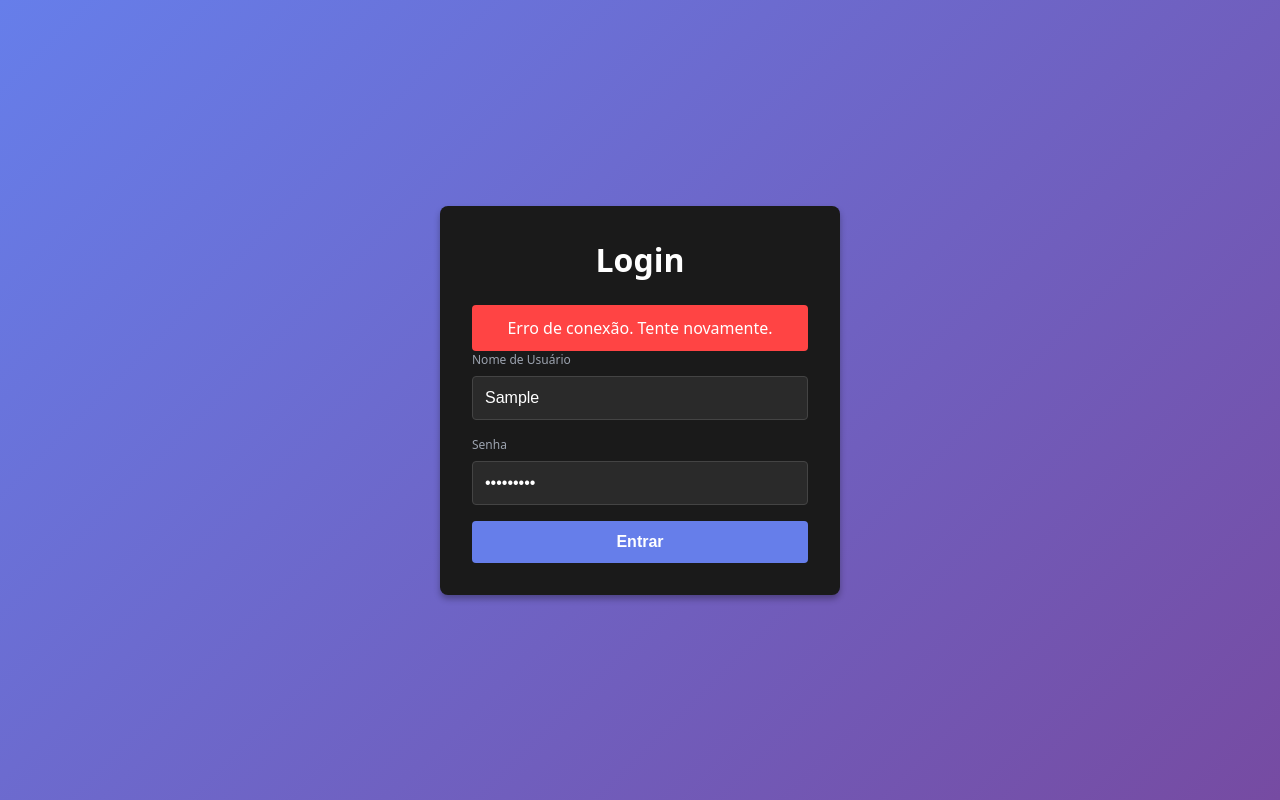
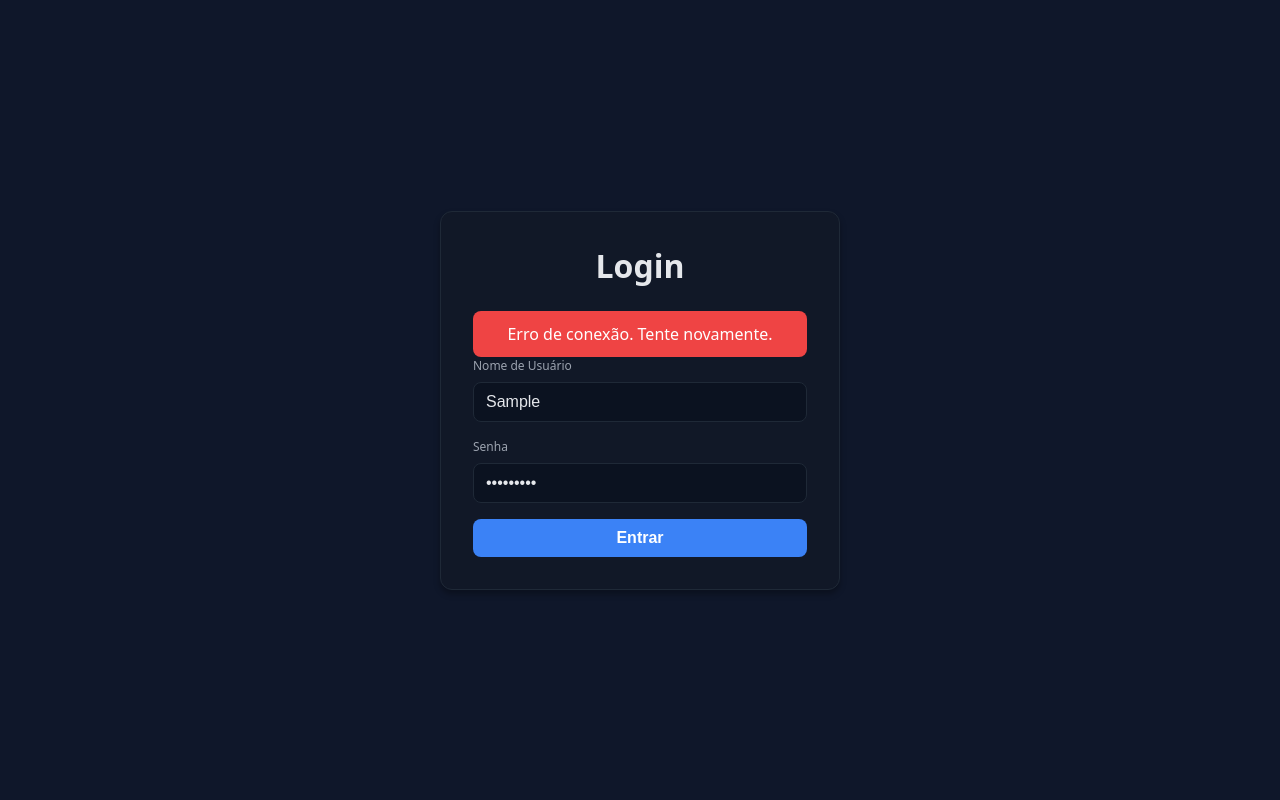
Before and after one commit to brunoosouza09/CONTROLE_PESSOAS, a website: page public/login.html in a window 1280 px wide. Both pictures are taken after typing "Sample", "Sample123" into the empty fields and a click on the button "Entrar". Drawn offline with Linux system fonts and the light colour scheme; no server answers.

Commit message:
fix: Corrigir formataÃ§Ã£o de telefone, melhorar botÃµes editar/excluir e padronizar cores do login

```diff
--- a/public/login.html
+++ b/public/login.html
@@ -11,12 +11,13 @@
             display: flex;
             align-items: center;
             justify-content: center;
-            background: linear-gradient(135deg, #667eea 0%, #764ba2 100%);
+            background: var(--bg);
         }
         .login-card {
-            background: var(--bg-card, #1a1a1a);
+            background: var(--card);
+            border: 1px solid var(--border);
             padding: 2rem;
-            border-radius: 8px;
+            border-radius: 12px;
             box-shadow: 0 4px 6px rgba(0, 0, 0, 0.3);
             width: 100%;
             max-width: 400px;
@@ -24,7 +25,7 @@
         .login-card h1 {
             text-align: center;
             margin-bottom: 1.5rem;
-            color: var(--text-primary, #fff);
+            color: var(--text);
         }
         .login-form {
             display: flex;
@@ -36,23 +37,28 @@
             flex-direction: column;
             gap: 0.5rem;
         }
+        .login-form label span {
+            font-size: 12px;
+            color: var(--muted);
+        }
         .login-form input {
-            padding: 0.75rem;
-            border: 1px solid #444;
-            border-radius: 4px;
-            background: var(--bg-input, #2a2a2a);
-            color: var(--text-primary, #fff);
+            width: 100%;
+            padding: 10px 12px;
+            border-radius: 8px;
+            border: 1px solid var(--border);
+            background: #0b1220;
+            color: var(--text);
             font-size: 1rem;
         }
         .login-form input:focus {
             outline: none;
-            border-color: #667eea;
+            border-color: var(--accent-2);
         }
         .error-message {
-            background: #ff4444;
+            background: var(--danger);
             color: white;
             padding: 0.75rem;
-            border-radius: 4px;
+            border-radius: 8px;
             text-align: center;
             display: none;
         }
@@ -60,21 +66,22 @@
             display: block;
         }
         .login-button {
-            padding: 0.75rem;
-            background: #667eea;
+            width: 100%;
+            padding: 10px 14px;
+            background: var(--accent-2);
             color: white;
             border: none;
-            border-radius: 4px;
+            border-radius: 8px;
             font-size: 1rem;
             font-weight: bold;
             cursor: pointer;
-            transition: background 0.2s;
+            transition: opacity 0.2s;
         }
         .login-button:hover {
-            background: #5568d3;
+            opacity: 0.9;
         }
         .login-button:disabled {
-            background: #666;
+            opacity: 0.6;
             cursor: not-allowed;
         }
     </style>
--- a/public/style.css
+++ b/public/style.css
@@ -17,5 +17,7 @@ table{width:100%;border-collapse:collapse}
 th,td{padding:10px;border-bottom:1px solid var(--border);text-align:left}
 th{color:var(--muted);font-weight:600}
 tbody tr:hover{background:#0b1220}
+.col-actions{display:flex;gap:8px;white-space:nowrap}
+.col-actions button{padding:6px 12px;font-size:14px;min-width:70px}
 @media (max-width:1100px){.grid{grid-template-columns:repeat(2,1fr)}}
 @media (max-width:700px){.grid{grid-template-columns:1fr}}
```
Also changed, not shown: public/app.js (+20 -3 lines).
